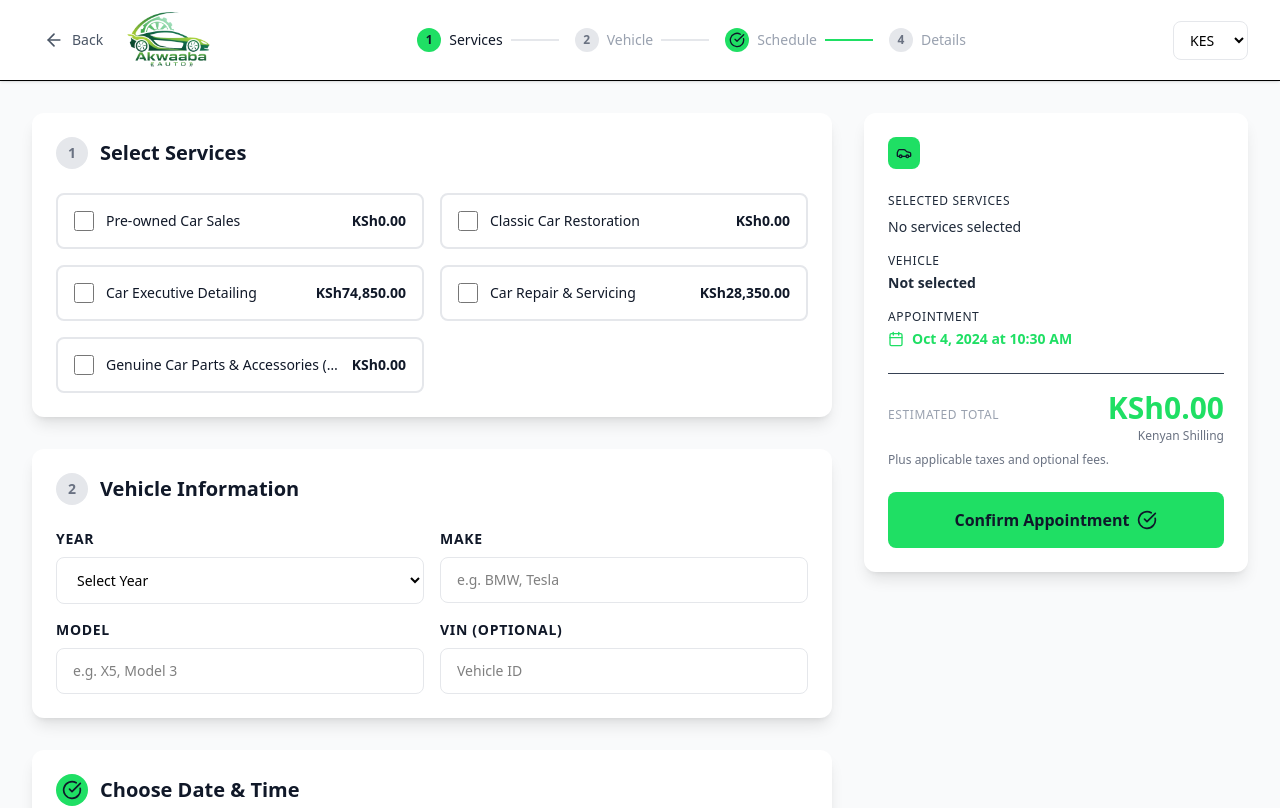
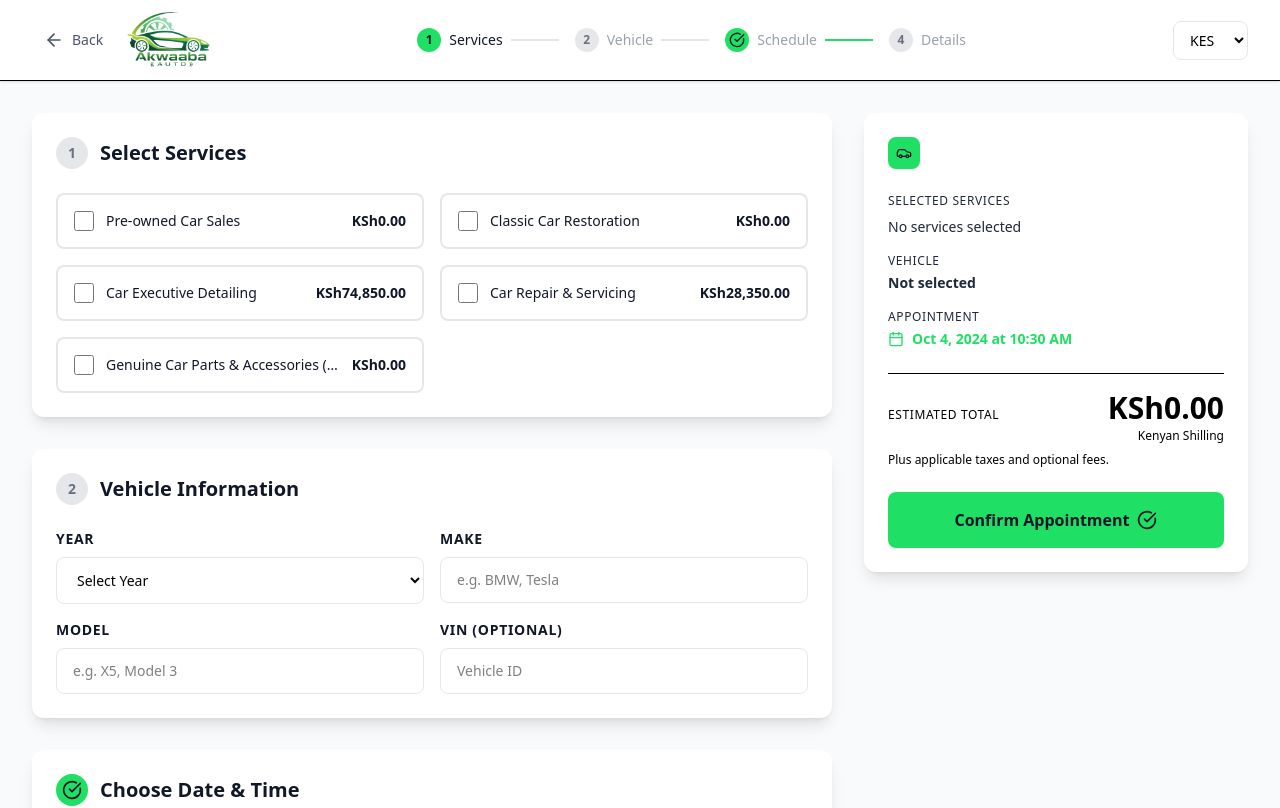
Before and after one commit to sharleenwangui-sm/car-autoservice, a React (Vite) app: page /booking in a window 1280 px wide. Shown: the top 808 px of the page. Built offline with nearby package versions, Linux system fonts and the light colour scheme.

Commit message:
Changed the booking page

```diff
--- a/src/components/pages/BookingPage.jsx
+++ b/src/components/pages/BookingPage.jsx
@@ -701,26 +701,25 @@ export function BookingPage() {
                 </div>
 
                 {/* Total */}
-                <div className="border-t border-gray-700 pt-4 mb-4 sm:mb-6">
+                <div className="border-t border-black pt-4 mb-4 sm:mb-6">
                   <div className="flex items-baseline justify-between">
-                    <span className="text-xs text-gray-400 uppercase tracking-wider">
+                    <span className="text-xs text-black uppercase tracking-wider">
                       Estimated Total
                     </span>
                     <div className="text-right">
-                      <span className="text-2xl sm:text-3xl font-bold text-primary block">
+                      <span className="text-2xl sm:text-3xl font-bold text-black block">
                         {getCurrencySymbol()}
                         {convertCurrency(getSelectedServicesTotal())}
                       </span>
-                      <span className="text-xs text-gray-500 mt-0.5 block">
+                      <span className="text-xs text-black mt-0.5 block">
                         {currencies[selectedCurrency].name}
                       </span>
                     </div>
                   </div>
-                  <p className="text-xs text-gray-500 mt-2">
+                  <p className="text-xs text-black mt-2">
                     Plus applicable taxes and optional fees.
                   </p>
                 </div>
-
                 <Button
                   className="w-full py-3 sm:py-4 text-sm sm:text-base"
                   icon={<CheckCircle className="w-4 h-4 sm:w-5 sm:h-5" />}
```
